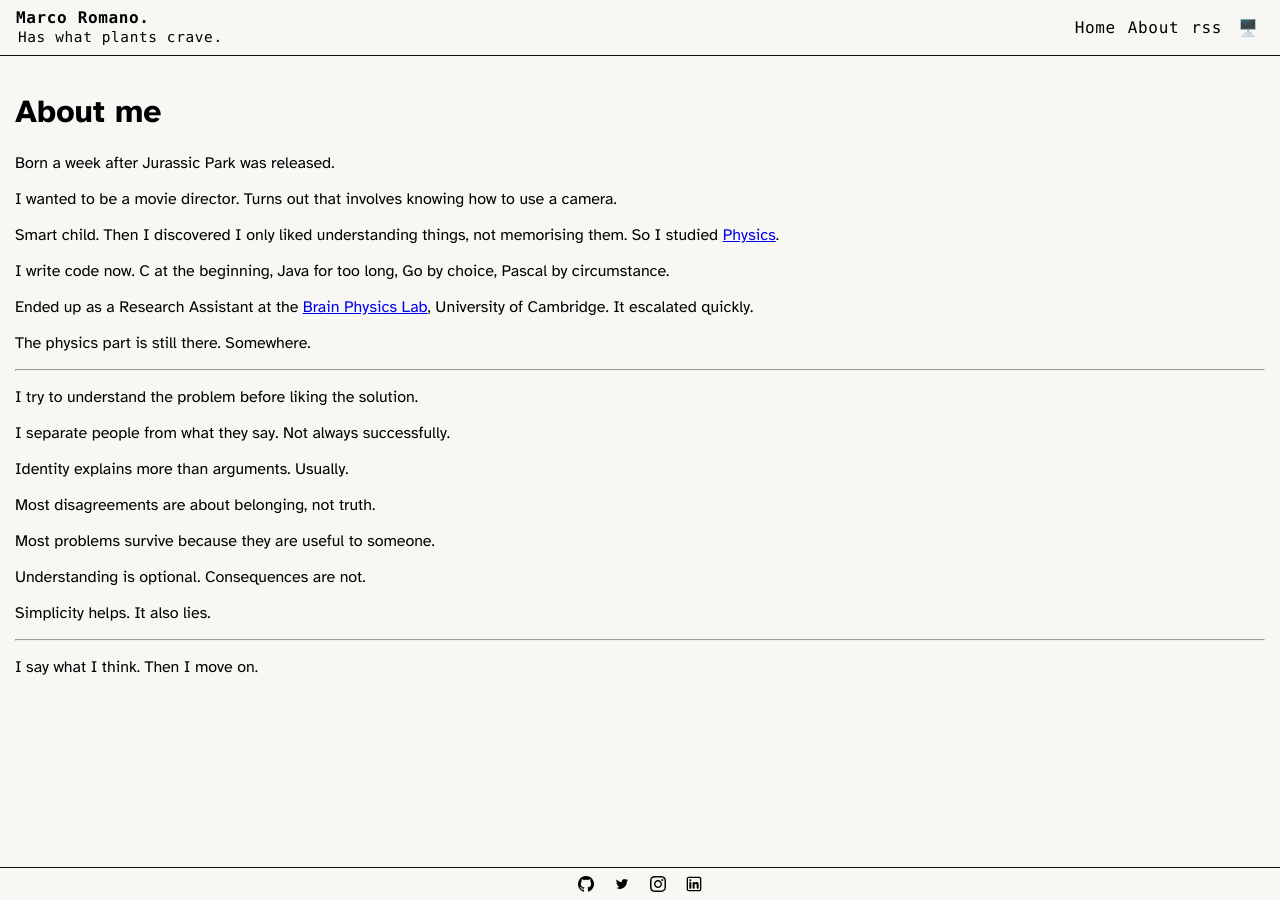
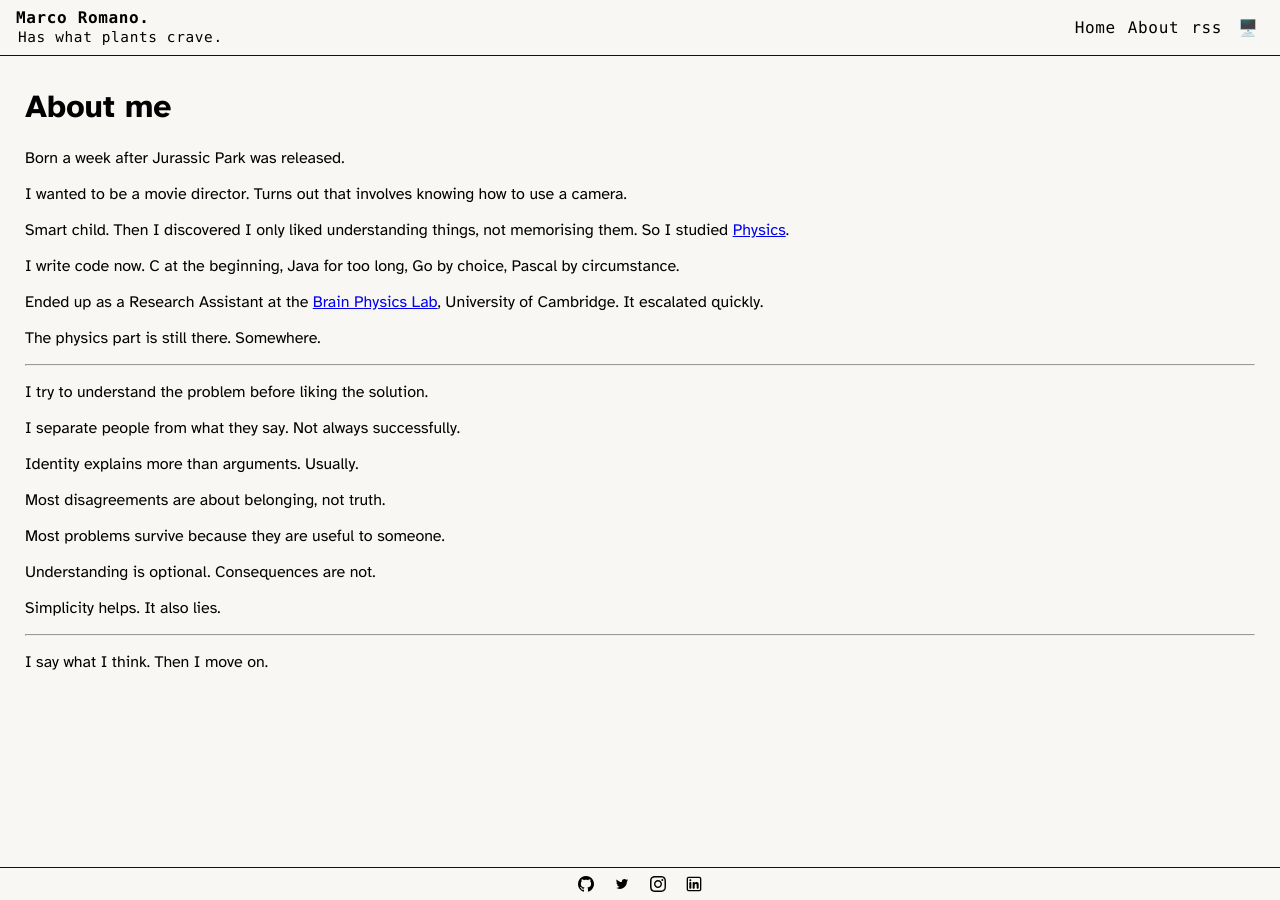
Before and after one commit to markort147/markort147.github.io, a Jekyll site: the page built from about.md, in a window 1280 px wide. Built offline with Jekyll 4.4.1, drawn with Linux system fonts in a browser that asks for light colours; some web fonts are replaced.

Commit message:
fixed about.md

```diff
--- a/about.md
+++ b/about.md
@@ -2,7 +2,7 @@
 layout: ide
 title: About me
 ---
-<div style='padding: 15px;'>
+<div style='padding: 10px 25px; overflow: auto; height: 100%;'>
     <h1>About me</h1>
     <p>Born a week after Jurassic Park was released.</p>
     <p>I wanted to be a movie director. Turns out that involves knowing how to use a camera.</p>
```
